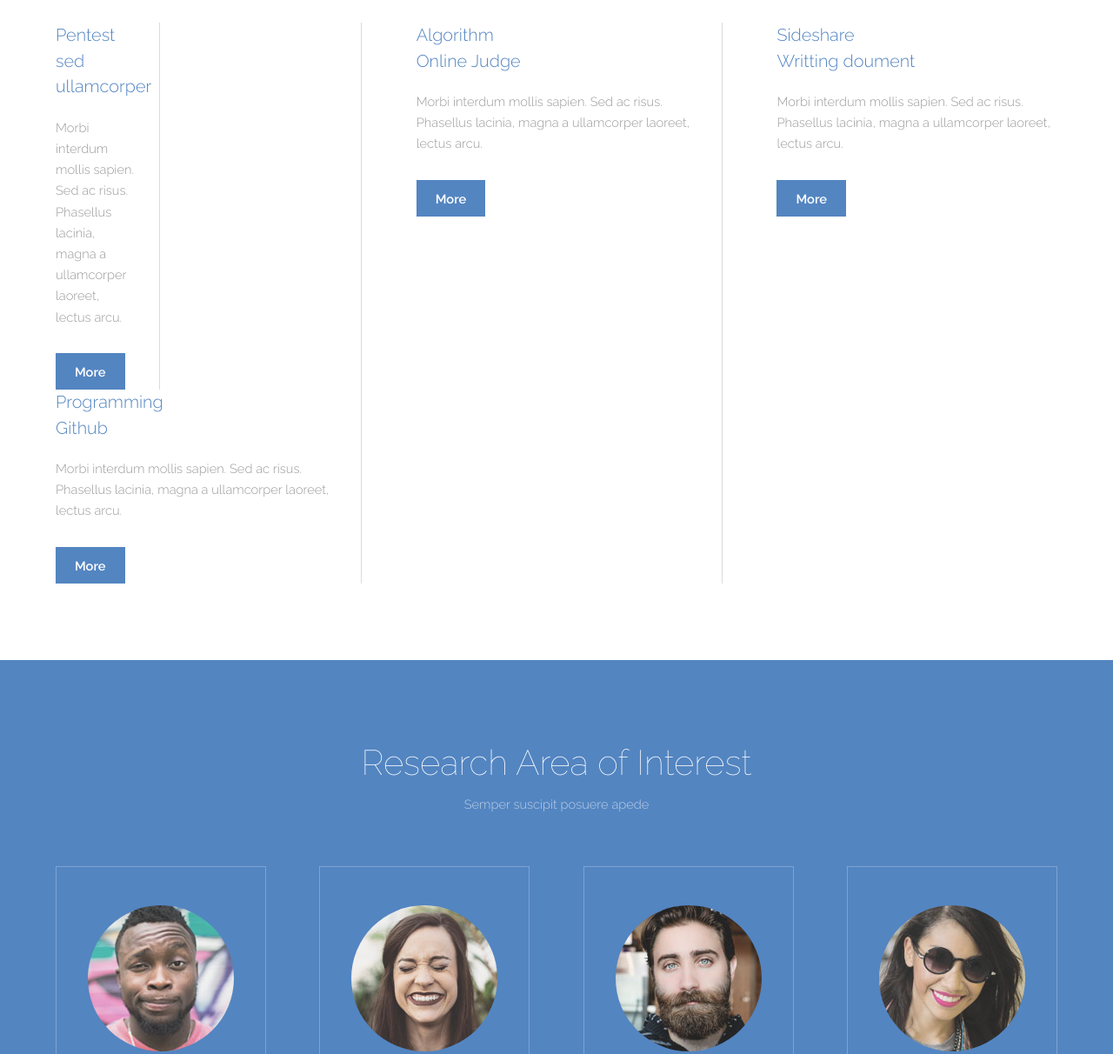
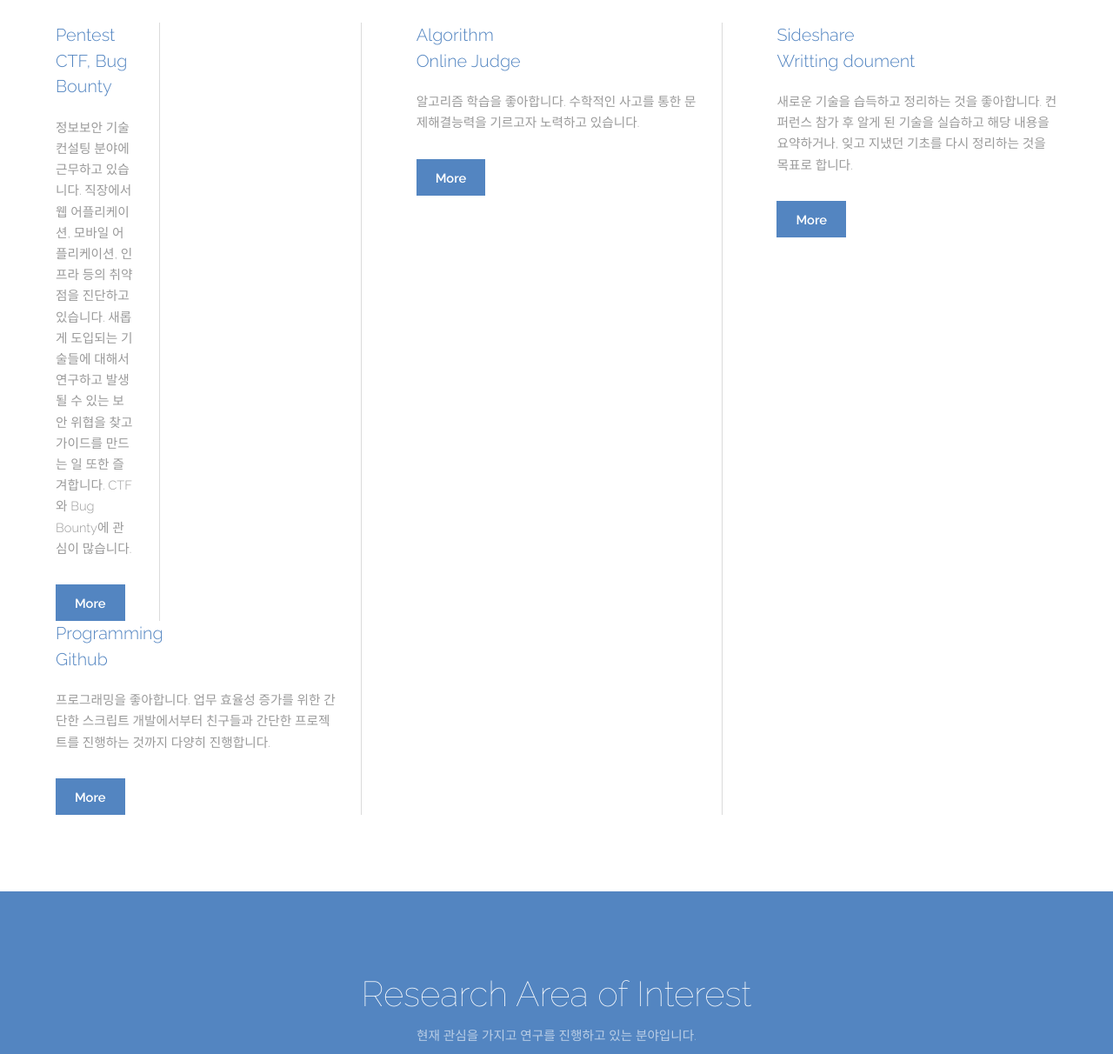
Before and after one commit to bongbongco/bongbongco-homepage, a plain HTML site: page index.html in a window 1280 px wide. Shown: the part 460-1672 px from the top of the page at 87% size. Drawn offline with Linux system fonts and the light colour scheme.

Commit message:
Edit explanation

```diff
--- a/index.html
+++ b/index.html
@@ -41,9 +41,9 @@
 						<article>
 						<article>
 							<header>
-								<h3>Pentest<br /> sed ullamcorper</h3>
+								<h3>Pentest<br /> CTF, Bug Bounty</h3>
 							</header>
-							<p>Morbi interdum mollis sapien. Sed ac risus. Phasellus lacinia, magna a ullamcorper laoreet, lectus arcu.</p>
+							<p>정보보안 기술컨설팅 분야에 근무하고 있습니다. 직장에서 웹 어플리케이션, 모바일 어플리케이션, 인프라 등의 취약점을 진단하고 있습니다. 새롭게 도입되는 기술들에 대해서 연구하고 발생될 수 있는 보안 위협을 찾고 가이드를 만드는 일 또한 즐겨합니다. CTF와 Bug Bounty에 관심이 많습니다.</p>
 							<footer>
 								<a href="#" class="button special">More</a>
 							</footer>
@@ -51,7 +51,7 @@
                             <header>
 								<h3>Programming<br /> Github</h3>
 							</header>
-							<p>Morbi interdum mollis sapien. Sed ac risus. Phasellus lacinia, magna a ullamcorper laoreet, lectus arcu.</p>
+							<p>프로그래밍을 좋아합니다. 업무 효율성 증가를 위한 간단한 스크립트 개발에서부터 친구들과 간단한 프로젝트를 진행하는 것까지 다양히 진행합니다.</p>
 							<footer>
 								<a href="#" class="button special">More</a>
 							</footer>
@@ -60,7 +60,7 @@
 							<header>
 								<h3>Algorithm<br /> Online Judge</h3>
 							</header>
-							<p>Morbi interdum mollis sapien. Sed ac risus. Phasellus lacinia, magna a ullamcorper laoreet, lectus arcu.</p>
+							<p>알고리즘 학습을 좋아합니다. 수학적인 사고를 통한 문제해결능력을 기르고자 노력하고 있습니다.</p>
 							<footer>
 								<a href="#" class="button special">More</a>
 							</footer>
@@ -69,7 +69,7 @@
 							<header>
 								<h3>Sideshare<br /> Writting doument</h3>
 							</header>
-							<p>Morbi interdum mollis sapien. Sed ac risus. Phasellus lacinia, magna a ullamcorper laoreet, lectus arcu.</p>
+							<p>새로운 기술을 습득하고 정리하는 것을 좋아합니다. 컨퍼런스 참가 후 알게 된 기술을 실습하고 해당 내용을 요약하거나, 잊고 지냈던 기초를 다시 정리하는 것을 목표로 합니다.</p>
 							<footer>
 								<a href="#" class="button special">More</a>
 							</footer>
@@ -83,7 +83,7 @@
 				<div class="inner">
 					<header>
 						<h2>Research Area of Interest</h2>
-						<p>Semper suscipit posuere apede</p>
+						<p>현재 관심을 가지고 연구를 진행하고 있는 분야입니다.</p>
 					</header>
 					<div class="flex flex-4">
 						<div class="box person">
@@ -122,8 +122,8 @@
 			<section id="three" class="wrapper special">
 				<div class="inner">
 					<header class="align-center">
-						<h2>Nunc Dignissim</h2>
-						<p>Aliquam erat volutpat nam dui </p>
+						<h2>The goal of life</h2>
+						<p>앞으로 나아가고자 하는 방향과 이루고 싶은 업적.</p>
 					</header>
 					<div class="flex flex-2">
 						<article>
```
